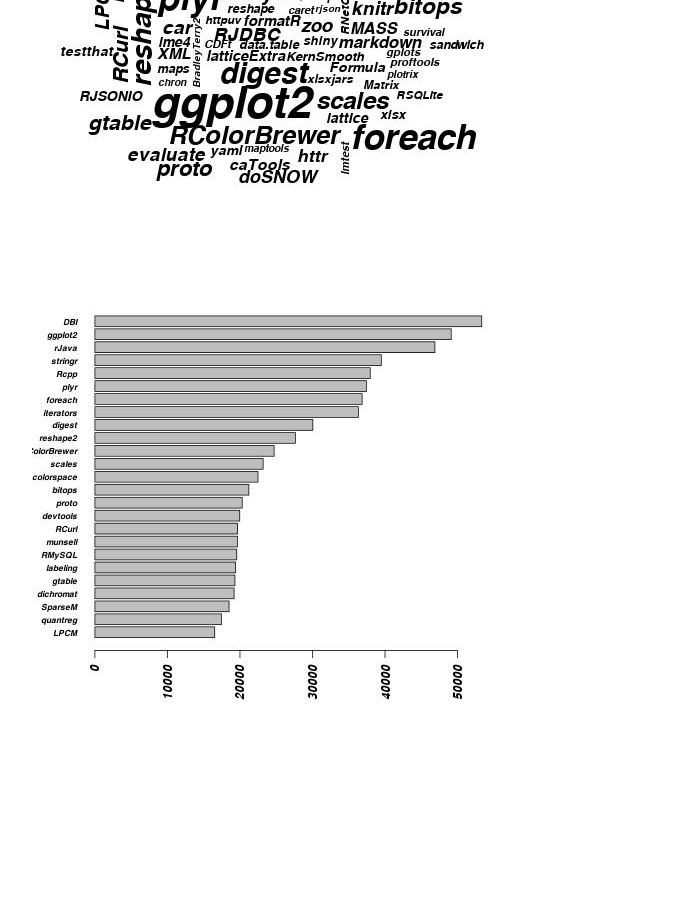
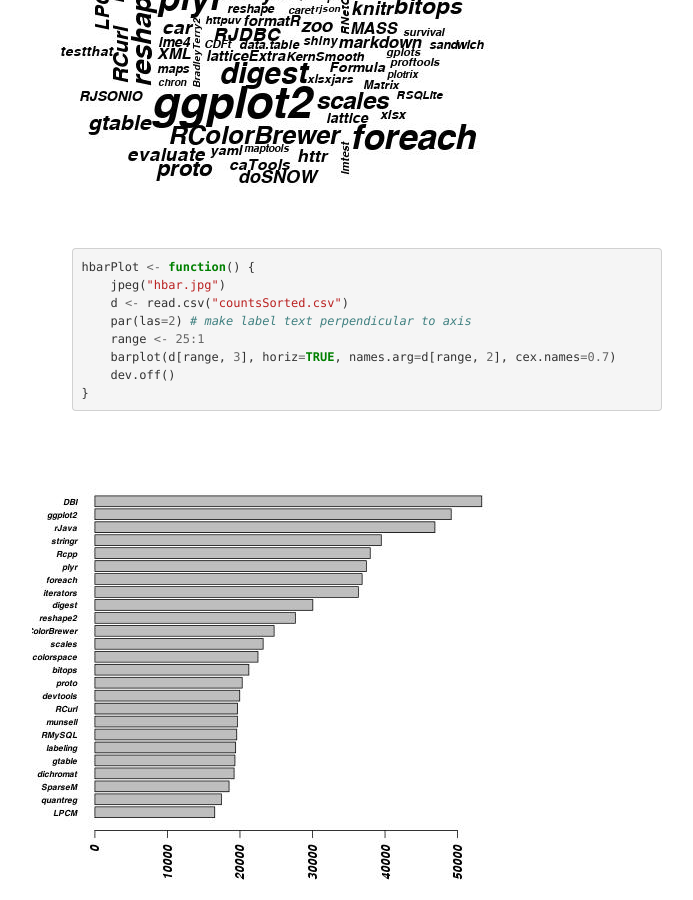
Before and after one commit to scottcarr/scottcarr.github.com, a Jekyll site: the page built from _posts/2014-06-18-2014-most-popular-r-packages.md, in a window 1280 px wide and 900 px high, scrolled down 2130 px. Shown: the whole window, without its empty margins (23-716 px from the left). Built offline with Jekyll 4.4.1, drawn with Linux system fonts in a browser that asks for light colours; before the commit the page ends 2863 px from its top, so only the background shows below that.

Commit message:
fix r post

```diff
--- a/_posts/2014-06-18-2014-most-popular-r-packages.md
+++ b/_posts/2014-06-18-2014-most-popular-r-packages.md
@@ -96,5 +96,15 @@ plotResults <- function() {
 
 ![A word cloud](https://raw.githubusercontent.com/scottcarr/scottcarr.github.com/master/images/wordcloud.jpg)
 
+{% highlight R%}
+hbarPlot <- function() {
+    jpeg("hbar.jpg")
+    d <- read.csv("countsSorted.csv")
+    par(las=2) # make label text perpendicular to axis
+    range <- 25:1
+    barplot(d[range, 3], horiz=TRUE, names.arg=d[range, 2], cex.names=0.7)
+    dev.off()
+}
+{% endhighlight %}
 
 ![A bar plot](https://raw.githubusercontent.com/scottcarr/scottcarr.github.com/master/images/hbar.jpg)
```
